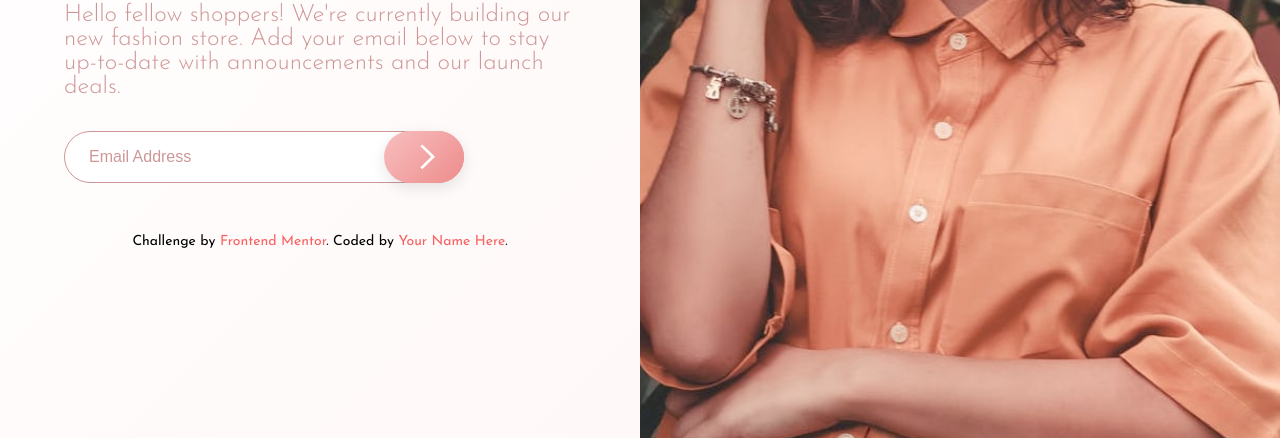
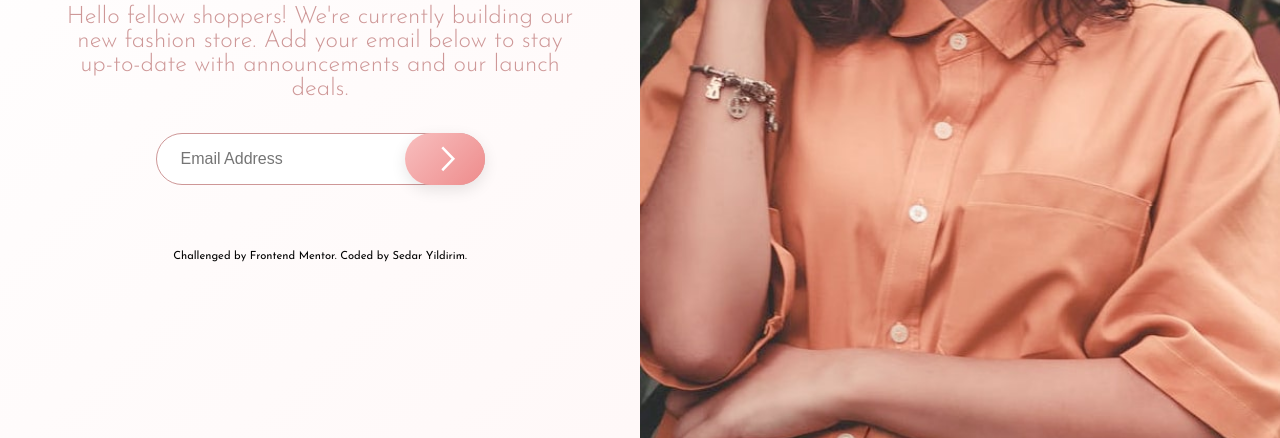
Before and after one commit to sedaryildirim/base-apparel-coming-soon-main, a plain HTML site: page index.html in a window 1280 px wide. Shown: the part 362-800 px from the top of the page. Drawn offline with Linux system fonts and the light colour scheme.

Commit message:
css consolidation, html improements

```diff
--- a/assets/css/styles.css
+++ b/assets/css/styles.css
@@ -1,77 +1,35 @@
-/* Google Fonts */
 @import url('https://fonts.googleapis.com/css2?family=Josefin+Sans:wght@300;400;600&display=swap');
 
-/* Root */
 :root {
-    /* Colors */
     --desaturated-red: hsl(0, 36%, 70%);
     --soft-red: hsl(0, 93%, 68%);
     --dark-grayish-red: hsl(0, 6%, 24%);
-
-    /* Gradients */
     --gradient-1: linear-gradient(135deg, hsl(0, 0%, 100%), hsl(0, 100%, 98%));
     --gradient-2: linear-gradient(135deg, hsl(0, 80%, 86%), hsl(0, 74%, 74%));
-
-    /* Typography */
     --font-size: 16px;
     --font-family: 'Josefin Sans', sans-serif;
-
-    /* Layout */
     --mobile-width: 375px;
     --desktop-width: 1440px;
 }
 
-/* Reset */
-* {
-    margin: 0;
-    padding: 0;
-    box-sizing: border-box;
-}
+* { margin: 0; padding: 0; box-sizing: border-box; }
 
 body {
     min-height: 100vh;
-    margin: 0;
-    padding: 0;
     font-family: var(--font-family);
     font-size: var(--font-size);
     line-height: 1.5;
     background: var(--gradient-1);
 }
 
-main {
-    display: flex;
-    flex-direction: column;
-    margin: 0;
-    padding: 0;
-}
+main { display: flex; flex-direction: column; }
 
-.logo {
-    padding: 2rem;
-    max-width: 200px;
-    width: 100%;
-}
+.logo { padding: 2rem; max-width: 200px; width: 100%; }
 
-
-.preview-img {
-    max-width: 100%;
-    height: auto;
-}
-
-.mobile-img {
-    display: block;
-}
-
-.desktop-img {
-    display: none;
-}
-
-.img {
-    display: block;
-    max-width: 100%;
-    height: auto;
-}
-
-
+.preview-img { max-width: 100%; height: auto; }
+.mobile-img { display: block; }
+.desktop-img { display: none; }
+.img { display: block; max-width: 100%; height: auto; }
 
 .content-wrapper {
     max-width: 600px;
@@ -89,45 +47,22 @@ h1 {
     letter-spacing: 0.5rem;
 }
 
-.desktop-logo {
-    display: none;
-}
+.desktop-logo { display: none; }
 
-h1 > span{
-    font-weight: 300 !important;
-    color: var(--desaturated-red);
-}
+h1 > span { font-weight: 300 !important; color: var(--desaturated-red); }
 
 .content {
     color: var(--desaturated-red);
-    font-size: 1rem;
+    font-size: 14px;
     line-height: 1rem;
-    font-size: 14px;
 }
+
 form {
     position: relative;
     max-width: 400px;
     margin: 2rem auto;
     display: flex;
-
 }
-
-.sr-only {
-    position: absolute;
-    width: 1px;
-    height: 1px;
-    padding: 0;
-    margin: -1px;
-    overflow: hidden;
-    clip: rect(0, 0, 0, 0);
-    white-space: nowrap;
-    border-width: 0;
-}
-
-input::placeholder {
-    color: var(--desaturated-red);
-}
-
 
 input {
     width: 100%;
@@ -140,9 +75,7 @@ input {
     transition: border-color 0.3s ease;
 }
 
-input:focus {
-    border-color: var(--soft-red);
-}
+input:focus { border-color: var(--soft-red); }
 
 button {
     max-height: 52.5px;
@@ -166,7 +99,7 @@ button img {
     height: 50%;
     object-fit: contain;
     margin-left: 1.5rem;
-  }
+}
 
 button:hover {
     opacity: 0.9;
@@ -175,11 +108,11 @@ button:hover {
 
 .error-icon {
     position: absolute;
-    right: 90px; /* Adjust this value to position the icon to the left of the button */
+    right: 90px;
     top: 50%;
     transform: translateY(-50%);
-    width: 24px; /* Adjust size as needed */
-    height: 24px; /* Adjust size as needed */
+    width: 24px;
+    height: 24px;
 }
 
 .error-message {
@@ -191,33 +124,21 @@ button:hover {
     margin-top: 0.5rem;
 }
 
-.hidden {
-    display: none;
-}
-/* Footer styles */
-footer {
-    position: relative;
-    bottom: 0;
-    left: 0;
-    width: 100%;
-    padding: 1rem;
-    text-align: center;
-    font-size: 0.875rem;
-}
+.hidden { display: none; }
+
+footer { margin-top: 2rem; text-align: center; }
 
 .attribution {
-    margin: 0;
+    font-size: 0.7rem;
+    color: var(--dark-cyan);
 }
 
 .attribution a {
-    color: var(--soft-red);
+    color: var(--medium-cyan);
     text-decoration: none;
-    transition: color 0.3s ease;
 }
 
-.attribution a:hover {
-    color: var(--desaturated-red);
-}
+.attribution a:hover { text-decoration: underline; }
 
 @media screen and (min-width: 768px) {
     main {
@@ -233,9 +154,7 @@ footer {
         line-height: 1.5rem;
     }
 
-    .mobile-logo {
-        display: none;
-    }
+    .mobile-logo { display: none; }
 
     .desktop-logo {
         display: block;
@@ -249,7 +168,7 @@ footer {
         display: flex;
         flex-direction: column;
         justify-content: center;
-        align-items: center; /* Center content horizontally */
+        align-items: center;
         padding: 4rem;
         max-width: none;
         padding-top: 8rem;
@@ -259,8 +178,8 @@ footer {
     form {
         margin: 2rem 0;
         position: relative;
-        width: 100%; /* Make form full width of content wrapper */
-        max-width: 400px; /* Limit maximum width */
+        width: 100%;
+        max-width: 400px;
     }
 
     .error-message {
@@ -270,9 +189,7 @@ footer {
         margin-top: 0.5rem;
     }
 
-    .mobile-img {
-        display: none;
-    }
+    .mobile-img { display: none; }
 
     .desktop-img {
         display: block;
@@ -286,25 +203,6 @@ footer {
         height: 100vh;
     }
 
-    /* Center the input field and button */
-    input {
-        width: 100%;
-    }
-
-    button {
-        right: 0;
-    }
-
-    h1 {
-        text-align: left;
-    }
-
-    .content {
-        text-align: left;
-    }
-
-    form {
-        align-self: flex-start;
-    }
-
+    input { width: 100%; }
+    button { right: 0; }
 }
--- a/index.html
+++ b/index.html
@@ -26,9 +26,9 @@
         Hello fellow shoppers! We're currently building our new fashion store.
         Add your email below to stay up-to-date with announcements and our launch deals.
       </p>
-
+      <div>
       <form novalidate>
-        <label for="email" class="sr-only">Email address</label>
+        <label for="email" class="sr-only"></label>
         <input type="email" id="email" placeholder="Email Address" aria-describedby="error-message" required>
         <img src="assets/images/icon-error.svg" alt="Error icon" class="error-icon hidden">
         <button type="submit" aria-label="Submit">
@@ -36,15 +36,13 @@
         </button>
         <p id="error-message" class="error-message hidden">Please provide a valid email</p>
       </form>
-      <footer>
-        <p class="attribution">
-          Challenge by <a href="https://www.frontendmentor.io?ref=challenge" target="_blank">Frontend Mentor</a>.
-          Coded by <a href="#">Your Name Here</a>.
-        </p>
-      </footer>
     </div>
+    <footer class="attribution">
+      Challenged by <a href="https://www.frontendmentor.io?ref=challenge" target="_blank" rel="noopener">Frontend Mentor</a>.
+      Coded by <a href="https://www.frontendmentor.io/profile/sedaryildirim">Sedar Yildirim</a>.
+  </footer>
     </main>
-
+  </div>
   </div>
 
 
```
